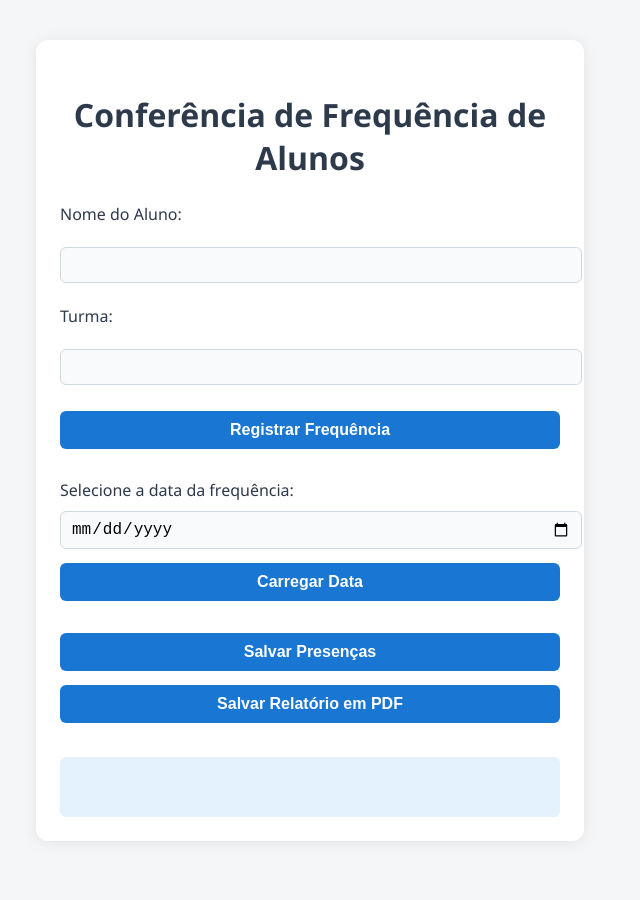
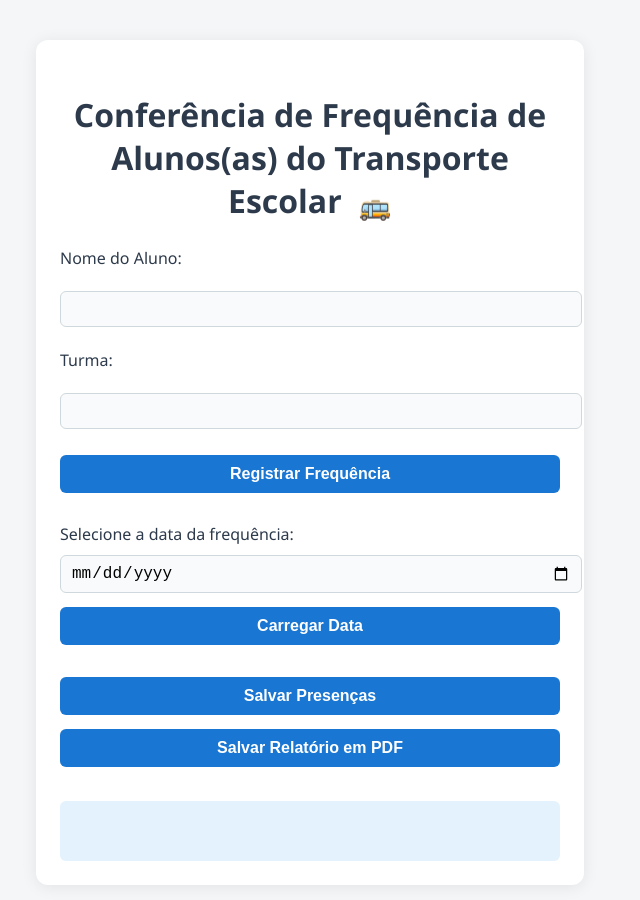
Before and after one commit to mourapontes/Sistema_Frequencia, a website: page index.html in a window 1280 px wide. Shown: the whole page, without its empty margins (330-970 px from the left). Drawn offline with nearby package versions, Linux system fonts and the light colour scheme.

Commit message:
Update index.html

```diff
--- a/index.html
+++ b/index.html
@@ -8,7 +8,10 @@
 </head>
 <body>
     <div class="container">
-        <h1>Conferência de Frequência de Alunos</h1>
+        <h1>
+            Conferência de Frequência de Alunos(as) do Transporte Escolar
+            <span style="font-size:1.7rem; vertical-align:middle; margin-left:8px;">🚌</span>
+        </h1>
         <form id="form-aluno">
             <label for="nome">Nome do Aluno:</label>
             <input type="text" id="nome" required>
```
